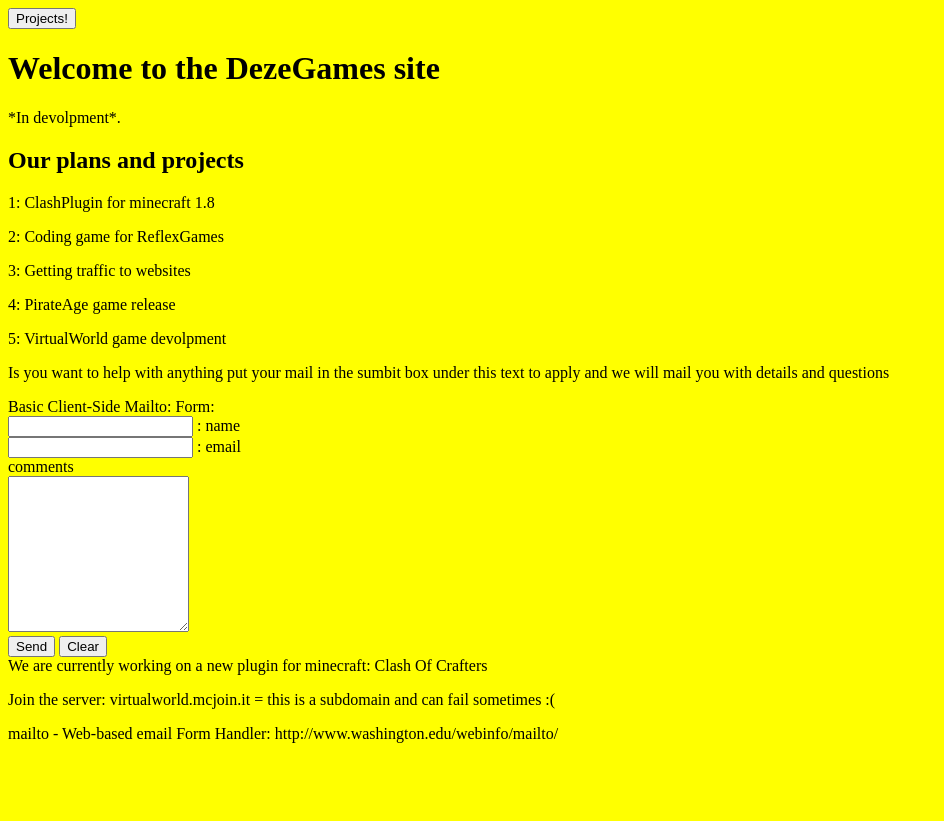
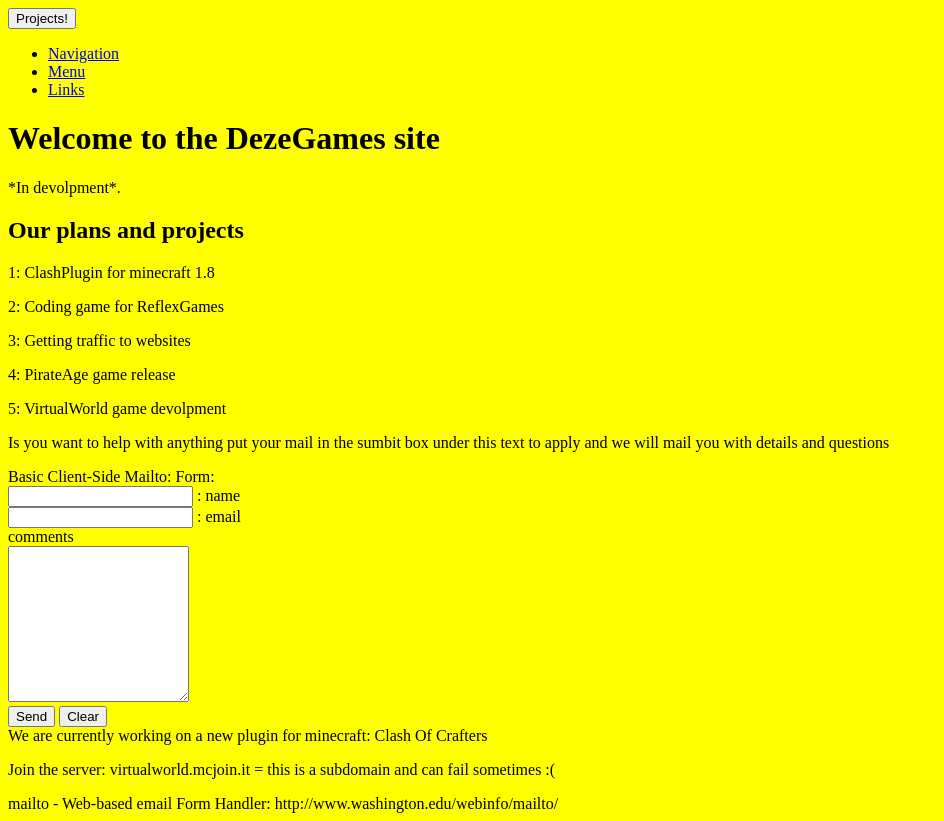
Before and after one commit to reflexgames/server, a plain HTML site: page index.html in a window 1280 px wide. Shown: the whole page, without its empty margins (0-944 px from the left). Before the commit the page ends 800 px from the top, so only its background shows below. Drawn offline with Linux system fonts and the light colour scheme.

Commit message:
Update index.html

```diff
--- a/index.html
+++ b/index.html
@@ -1,7 +1,14 @@
 <!DOCTYPE html>
 <html>
 <body style="background-color:yellow;">
-<button type="button">Projects!</button>
+<button type="button" onclick="alert('Nog niet beschikbaar sorry :(')">Projects!</button>
+<nav>
+  <ul>
+    <li><a href="#">Navigation</a></li>
+    <li><a href="#">Menu</a></li>
+    <li><a href="#">Links</a></li>
+  </ul>
+</nav>
 
 <h1>Welcome to the DezeGames site</h1>
 <p>*In devolpment*.</p>
```
